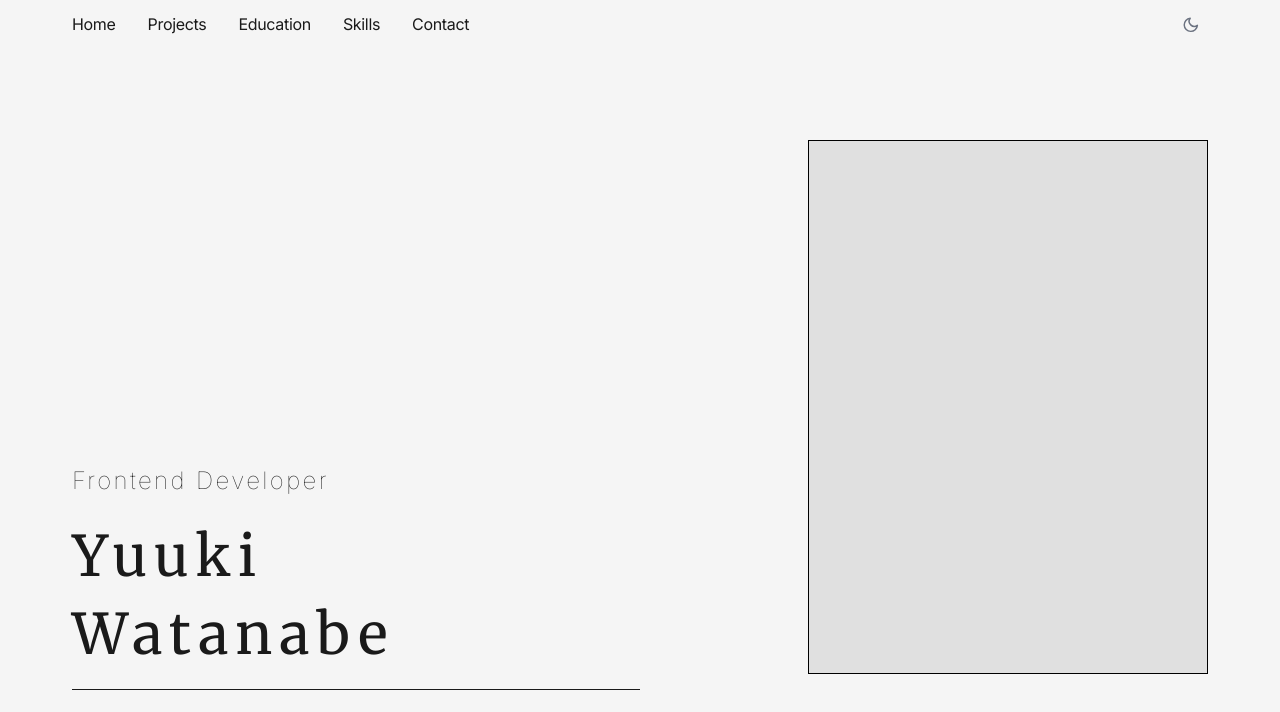
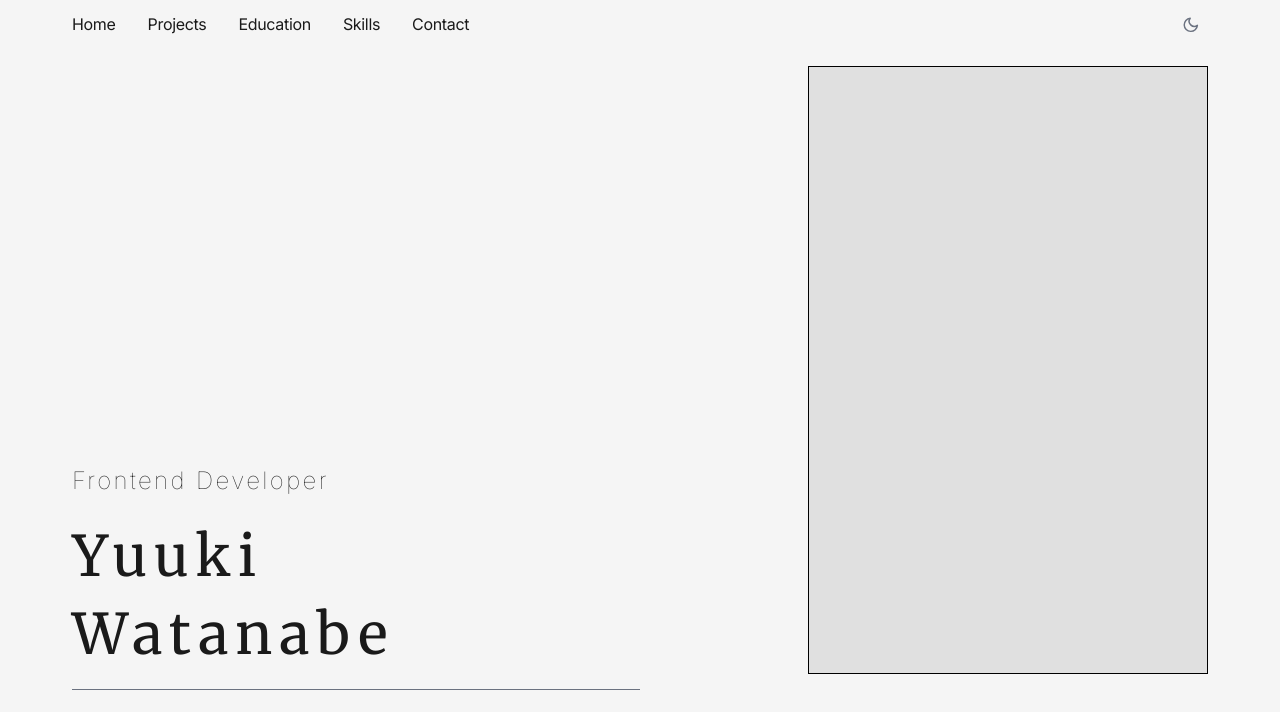
Before and after one commit to yw-blp/personal-portfolio, a React (Vite) app: page / in a window 1280 px wide. Shown: the top 712 px of the page. Built offline with nearby package versions, Linux system fonts and the light colour scheme.

Commit message:
changed layout from grid to flexbox

```diff
--- a/src/sections/Hero/Hero.module.css
+++ b/src/sections/Hero/Hero.module.css
@@ -84,8 +84,9 @@
     z-index: 2;
     min-height: 640px;
     padding: var(--spacing-md) var(--spacing-lg);
-    display: grid;
-    grid-template-columns: 1fr 1fr;
+    display: flex;
+    flex-direction: row;
+    justify-content: space-between;
 }
 
 .content::after {
@@ -94,7 +95,7 @@
     bottom: 0;
     left: var(--spacing-lg);
     width: calc(50% - var(--spacing-lg));
-    border-bottom: 1px solid var(--color-text);
+    border-bottom: 1px solid var(--color-icon);
     transition: var(--theme-transition);
 }
 
@@ -121,14 +122,12 @@
 }
 
 .frame {
-    align-self: end;
-    justify-self: end;
     width: min(400px, 85%);
     aspect-ratio: 3 / 4;
     border: solid 1px black;
     background-color: #e0e0e0;
 }
-
+/**
 @media (max-width: 768px) {
     .content {
         display: flex;
@@ -170,3 +169,4 @@
         font-size: var(--font-size-2xl);
     }
 }
+**/
```
